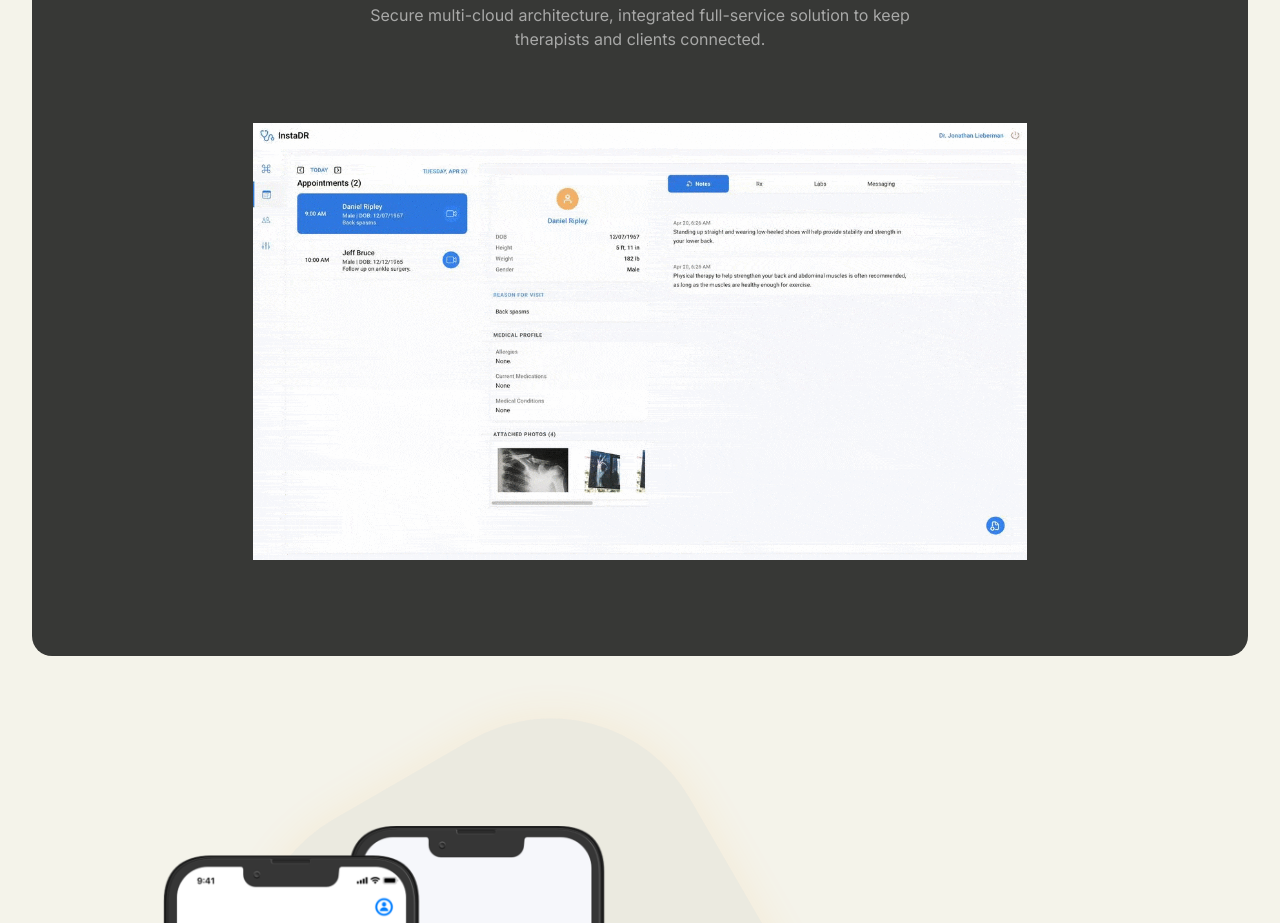
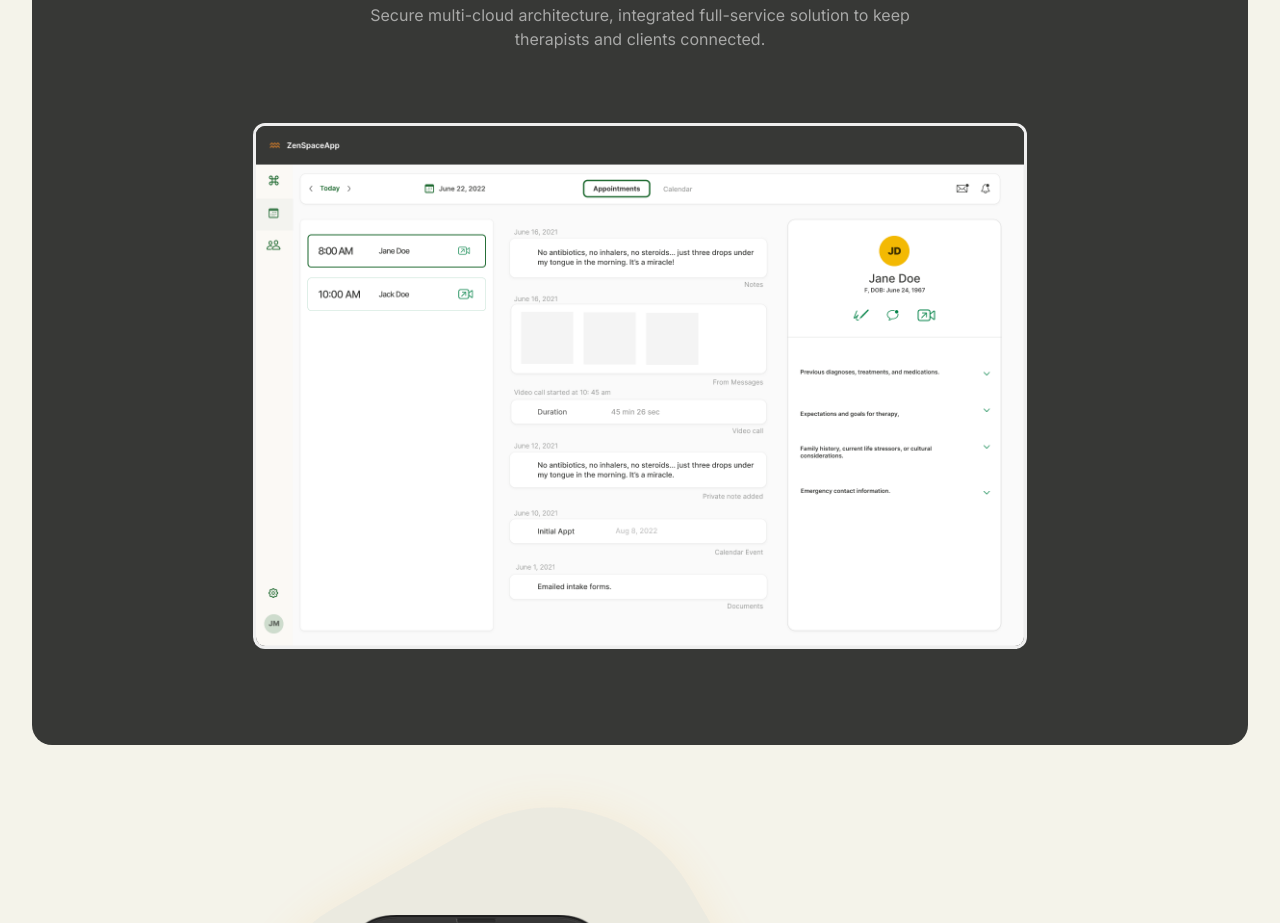
Before and after one commit to ZenSpaceApp/zenspace-website, a Next.js app: page / in a window 1280 px wide. Shown: the part 3900-4823 px from the top of the page. Built offline with nearby package versions, Linux system fonts and the light colour scheme.

Commit message:
Added new workflow image.

```diff
--- a/app/page.tsx
+++ b/app/page.tsx
@@ -8,7 +8,7 @@ import Link from 'next/link';
 
 import ZenNotesImg from '../public/images/zen-notes.jpg';
 import WorkflowShape from '../public/images/tab-shape-2.svg';
-import TherapistDashImg from '../public/images/home/web-app.gif';
+import TherapistDashImg from '../public/images/home/workflow@2x.png';
 import CrossDevSyncImg from '../public/images/home/cross-device-sync@2x.png';
 import PersonalizedTherapyImg from '../public/images/home/personsalized-therapy@2x.png';
 import CollabMoodTrackingImg from '../public/images/home/mood-tracking-cropped@2x.png';
@@ -83,7 +83,7 @@ const SimpleWorkflow = () => {
           height={0}
           width={0}
           style={{
-            maxWidth: "80%"
+            maxWidth: "80%",
           }}
         />
       </div>
@@ -104,6 +104,12 @@ const SimpleWorkflow = () => {
                 src={TherapistDashImg}
                 height={0}
                 width={0}
+                style={{
+                  border: "3px solid #efefef",
+                  borderRadius: "12px",
+                  width: "100%",
+                  maxWidth: "1340px"
+                }}
               />
             </div>
           </div>
```
Also changed, not shown: public/images/home/workflow@2x.png (added).
